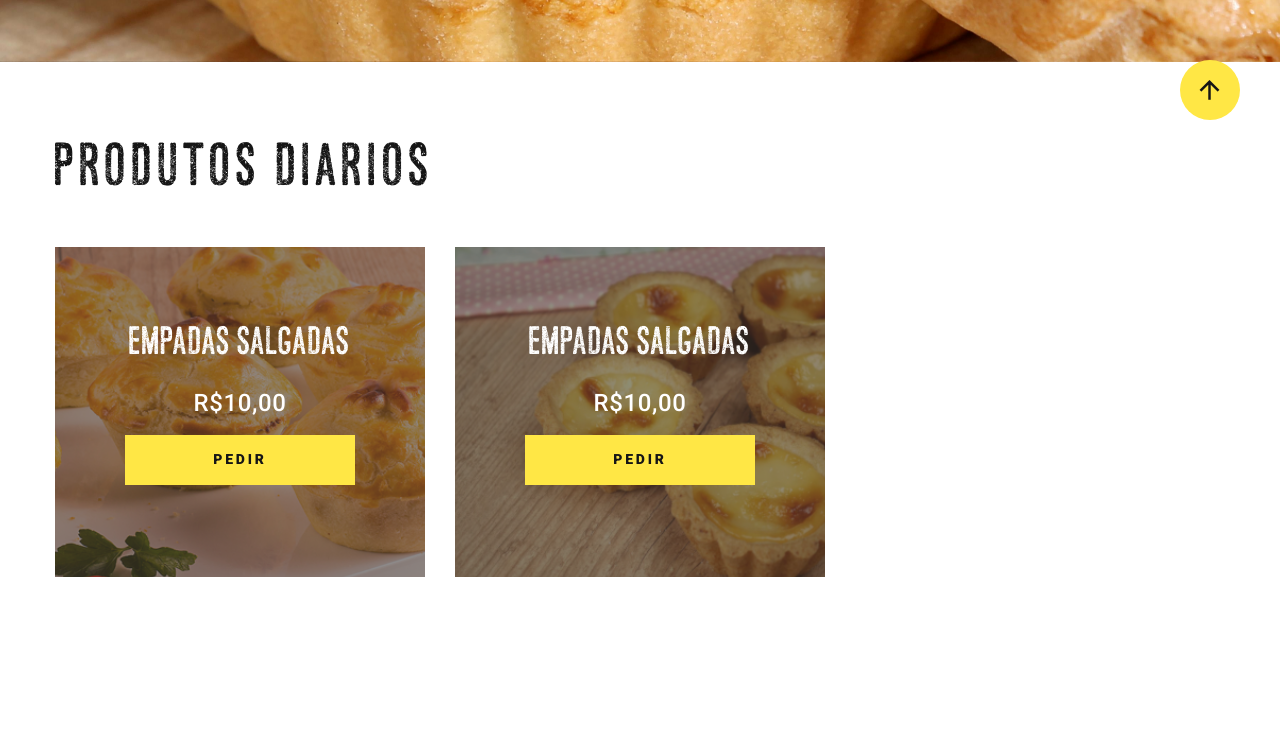
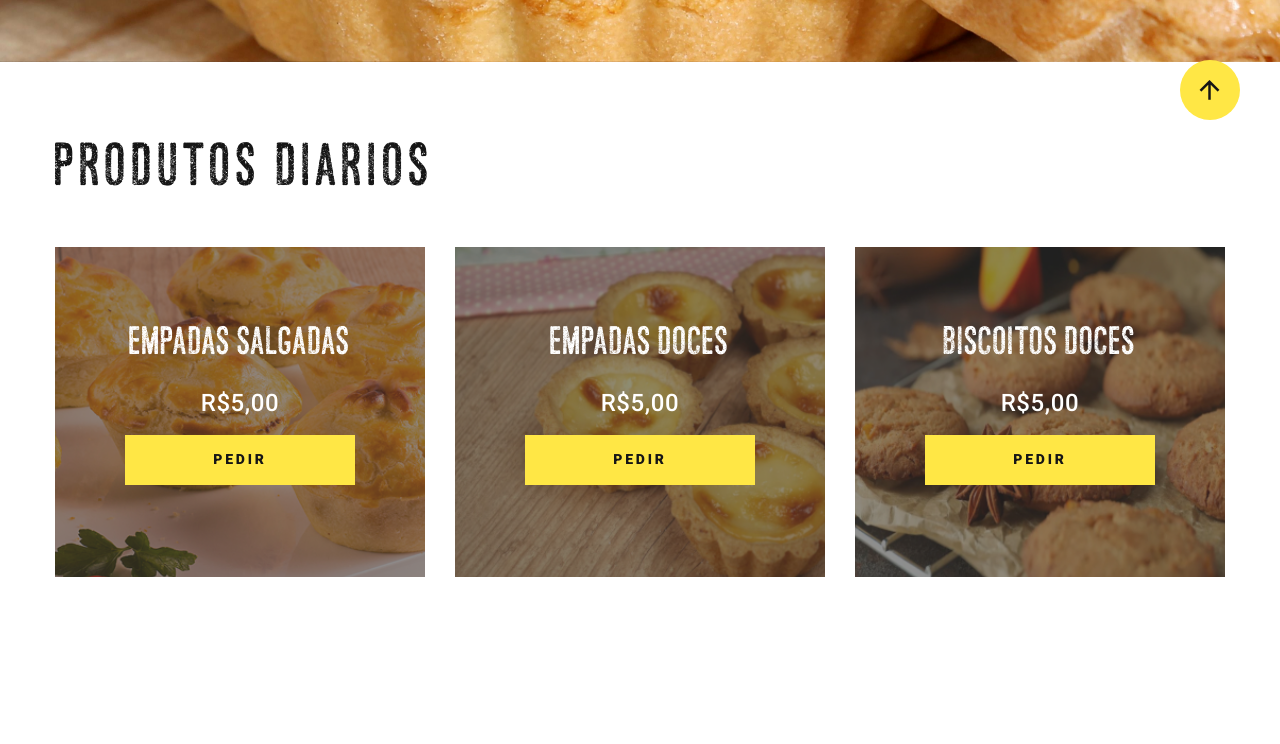
Before and after one commit to leticiaslucena/restaurantepizzaria, a plain HTML site: page site/index.html in a window 1280 px wide. Shown: the part 740-1484 px from the top of the page. Drawn offline with Linux system fonts and the light colour scheme; files whose address does not match are found by name.

Commit message:
Adição novo produto

```diff
--- a/site/index.html
+++ b/site/index.html
@@ -227,7 +227,7 @@
                   </div>
                   <div class="services-terri-caption">
                     <h4 class="services-terri-title"><a href="#">Empadas Salgadas</a></h4>
-                    <h5 class="services-terri-title"><a href="#">R$10,00</a></h5>
+                    <h5 class="services-terri-title"><a href="#">R$5,00</a></h5>
                     <div class="button">
                       <a class="button button-xs button-primary button-winona" href="contacts.html">Pedir</a>
                     </div>
@@ -245,8 +245,27 @@
                     <img src="images/empadadoce.jpg" alt="" width="370" height="278"/>
                   </div>
                   <div class="services-terri-caption">
-                    <h4 class="services-terri-title"><a href="#">Empadas Salgadas</a></h4>
-                    <h5 class="services-terri-title"><a href="#">R$10,00</a></h5>
+                    <h4 class="services-terri-title"><a href="#">Empadas Doces</a></h4>
+                    <h5 class="services-terri-title"><a href="#">R$5,00</a></h5>
+                    <div class="button">
+                      <a class="button button-xs button-primary button-winona" href="contacts.html">Pedir</a>
+                    </div>
+                  </div>
+                </article>
+              </div>
+            </div>
+
+            <div class="col-sm-6 col-lg-4">
+              <div class="oh-desktop">
+
+                <!--produto 3-->
+                <article class="services-terri wow slideInUp">
+                  <div class="services-terri-figure">
+                    <img src="images/biscoitosDoces.jpg" alt="" width="370" height="278"/>
+                  </div>
+                  <div class="services-terri-caption">
+                    <h4 class="services-terri-title"><a href="#">Biscoitos Doces</a></h4>
+                    <h5 class="services-terri-title"><a href="#">R$5,00</a></h5>
                     <div class="button">
                       <a class="button button-xs button-primary button-winona" href="contacts.html">Pedir</a>
                     </div>
```
Also changed, not shown: site/images/biscoitosDoces.jpg (added).
